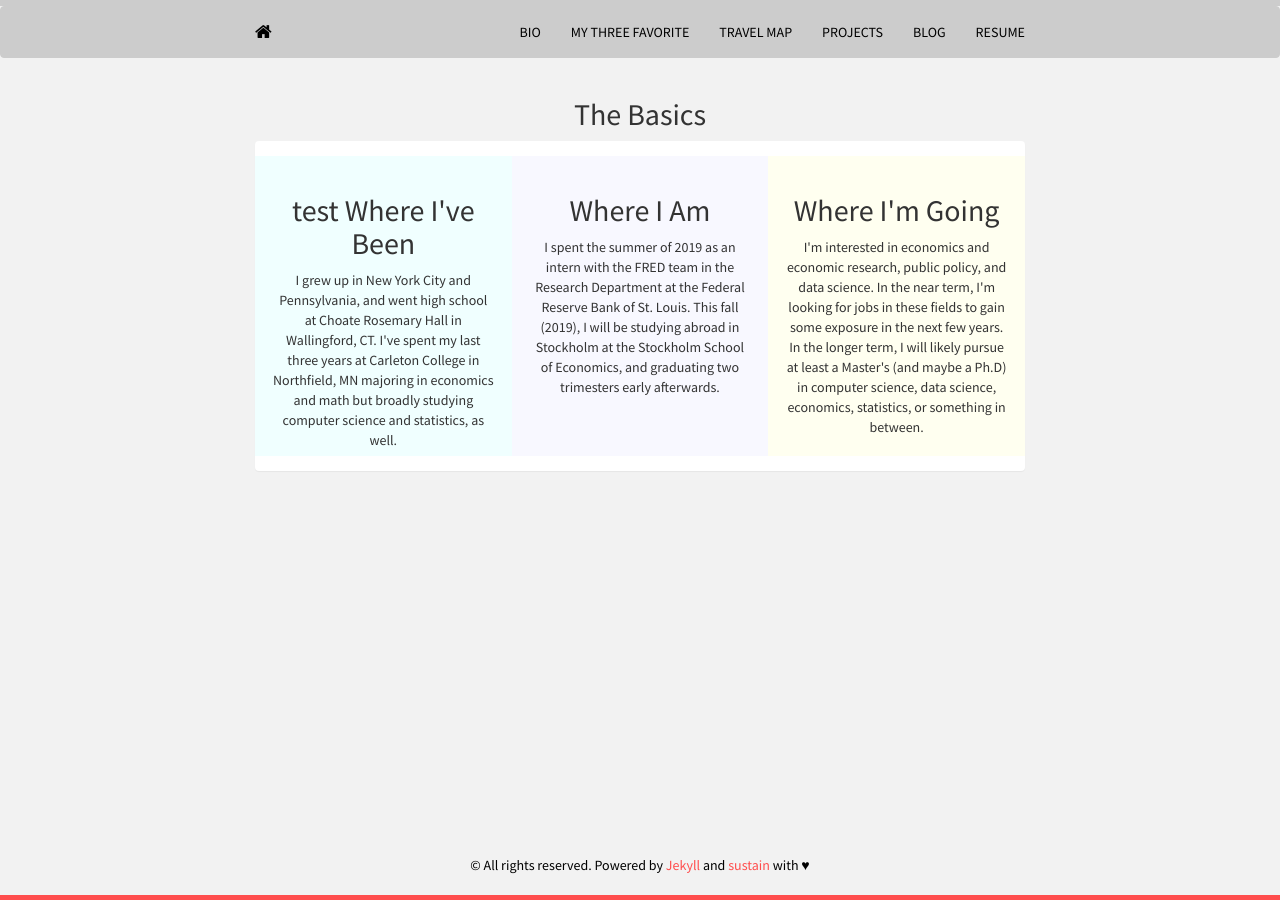
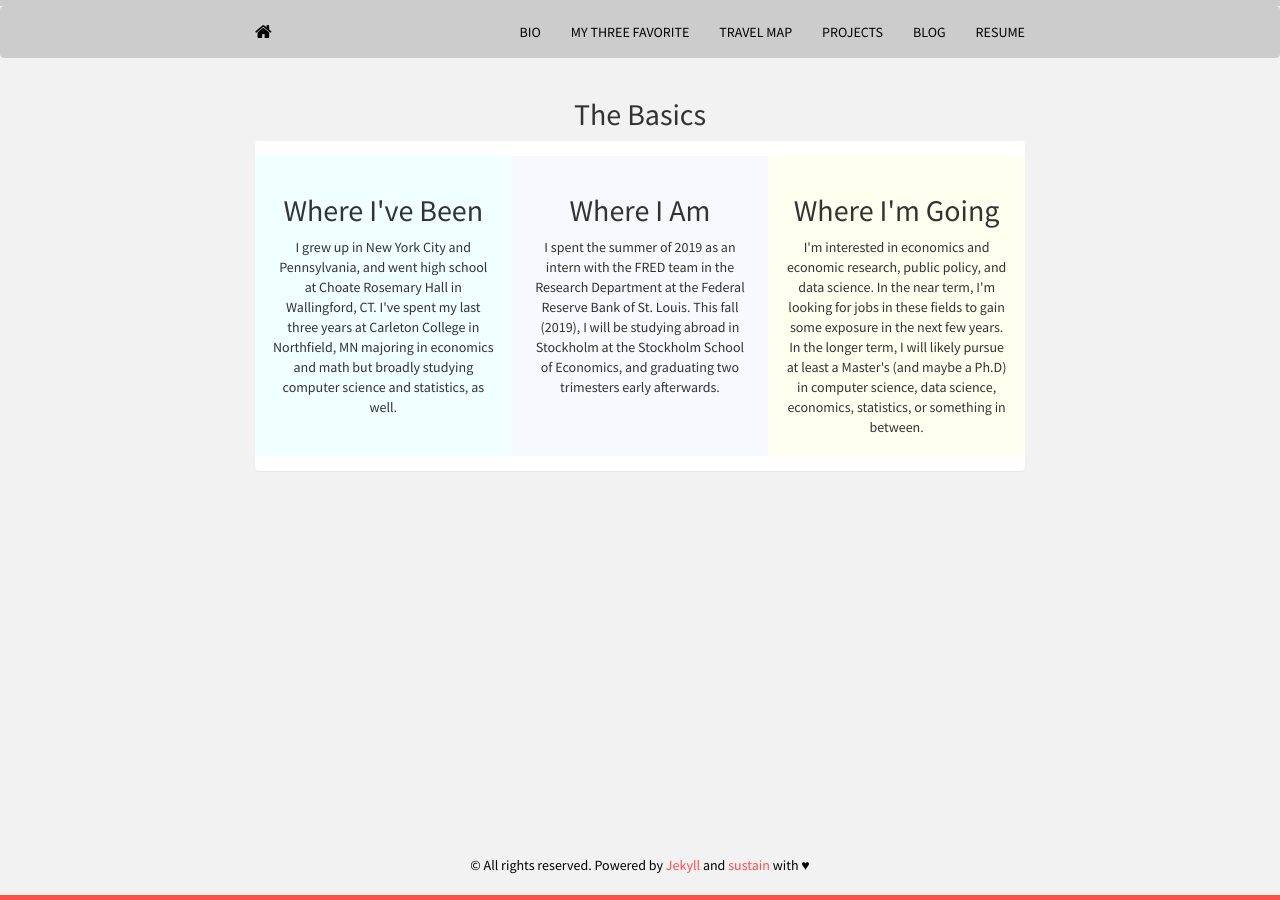
Before and after one commit to mrkaye97/mrkaye97.github.io, a Jekyll site: the page built from bio.html, in a window 1280 px wide. Built offline with Jekyll 4.4.1, drawn with Linux system fonts in a browser that asks for light colours; nearby versions of some CDN libraries.

Commit message:
Update bio.html

```diff
--- a/bio.html
+++ b/bio.html
@@ -53,7 +53,7 @@ Title: Bio
     		<div class="panel-body">
 				<div class="row">
 					<div class="column" style="background-color:Azure;">
-				    <h2>test Where I've Been</h2>
+				    <h2>Where I've Been</h2>
 				    <p>I grew up in New York City and Pennsylvania, and went high school at Choate Rosemary Hall in Wallingford, CT. I've spent my last three years at Carleton College in Northfield, MN majoring in economics and math but broadly studying computer science and statistics, as well.</p>
 				  </div>
 				  <div class="column" style="background-color:GhostWhite;">
```
